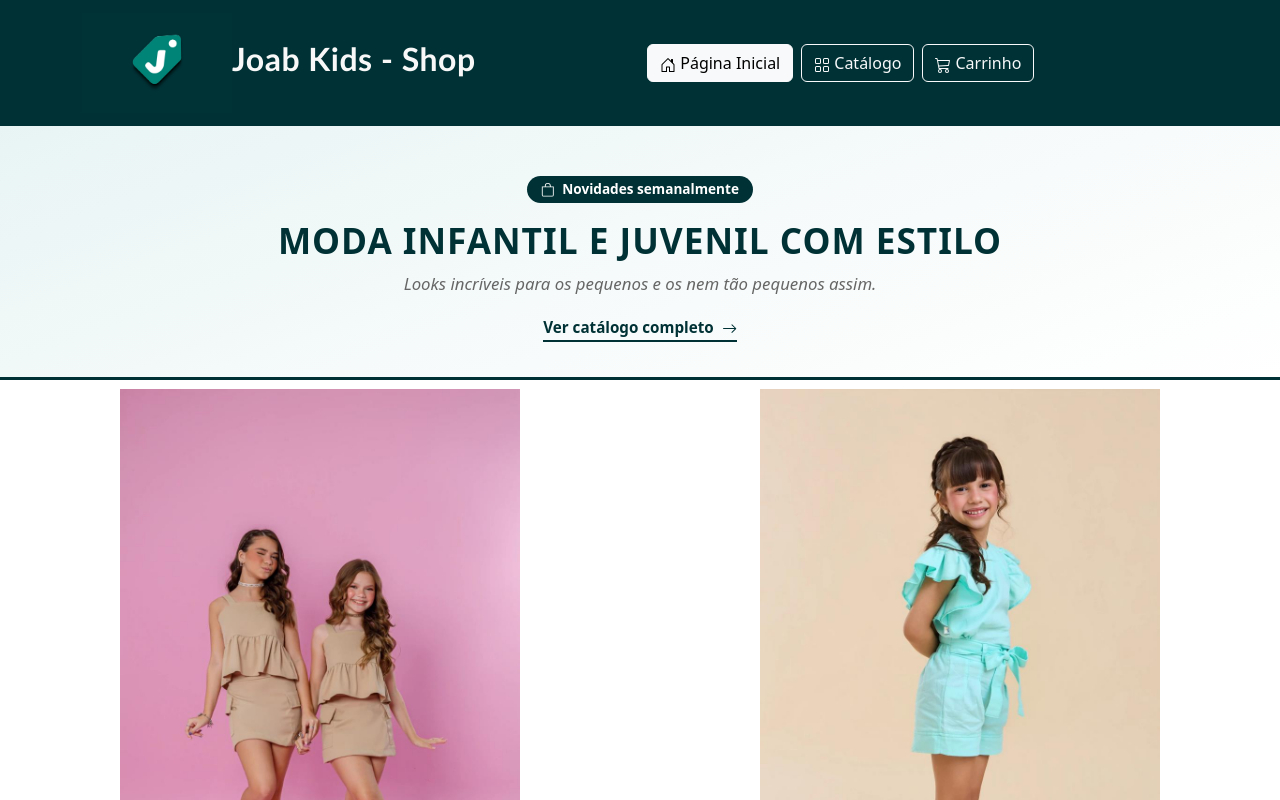
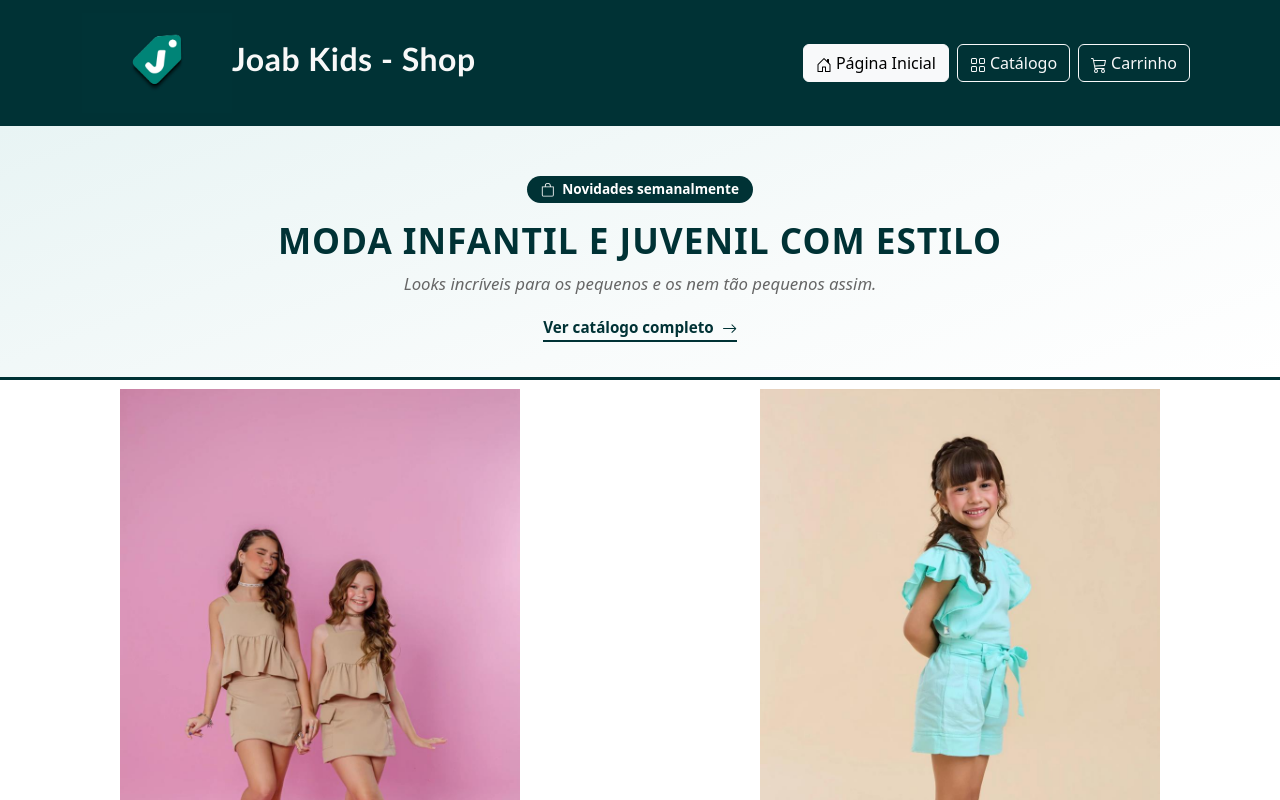
Before and after one commit to lefitano/JoabKids-Market, a React app in the folder frontend/: page / in a window 1280 px wide. Shown: the top 800 px of the page. Built offline with nearby package versions, Linux system fonts and the light colour scheme; the HTML template or start-up script is replaced by a standard one.

Commit message:
alterando espaçamento da navbar principal

```diff
--- a/frontend/src/components/Header.jsx
+++ b/frontend/src/components/Header.jsx
@@ -19,7 +19,7 @@ export default function Header() {
                 <Navbar.Brand className="navbrand" as={Link} to="/">
                     <img src={tag} alt="Joab Kids" height="100" />Joab Kids - Shop
                 </Navbar.Brand>
-                <Nav className="mx-auto">
+                <Nav>
                     <Button className="me-2" variant={pathname === '/' ? 'light' : 'outline-light'} as={Link} to="/"><BsHouseDoor className="me-1" />Página Inicial</Button>
                     <Button className="me-2" variant={pathname === '/catalogo' ? 'light' : 'outline-light'} as={Link} to="/catalogo"><BsGrid className="me-1" />Catálogo</Button>
                     <Button className="me-2" variant={pathname === '/carrinho' ? 'light' : 'outline-light'} as={Link} to="/carrinho">
```
